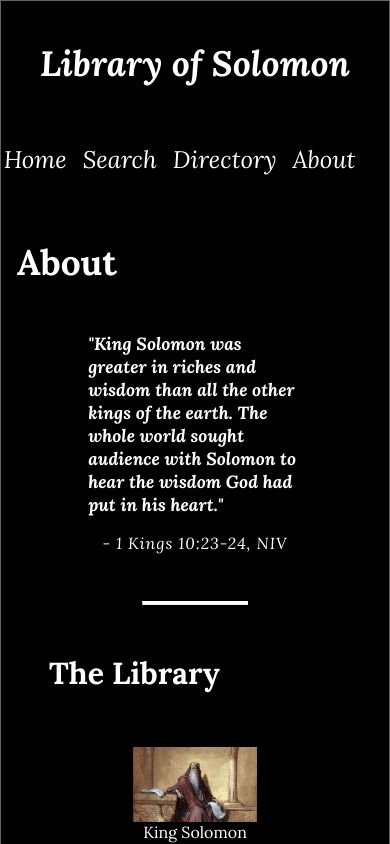
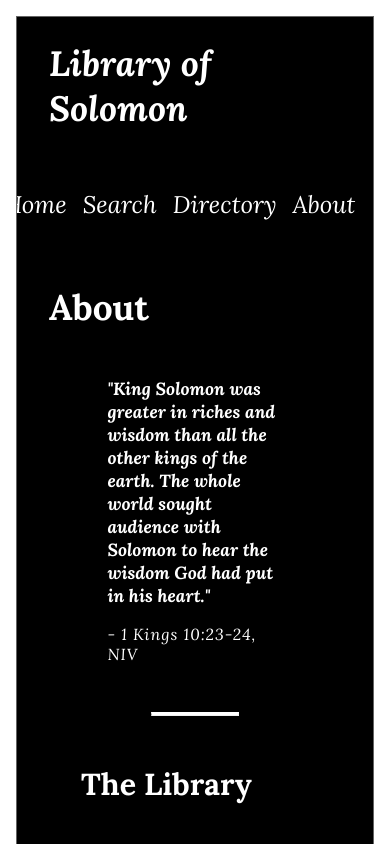
Before and after one commit to LeeGee64/occult-library-sample, a Next.js app: page /about in a window 390 px wide. Shown: the top 844 px of the page. Built offline with nearby package versions, Linux system fonts and the light colour scheme; a web font is replaced by a local one.

Commit message:
container dimension

```diff
--- a/components/layout.module.css
+++ b/components/layout.module.css
@@ -61,7 +61,7 @@
 
 @media screen and (max-width:599px){
   .container {
-    padding: 1rem;
+    margin: 1rem;
     border: solid 1px rgb(100,100,100);
   }
 
```
